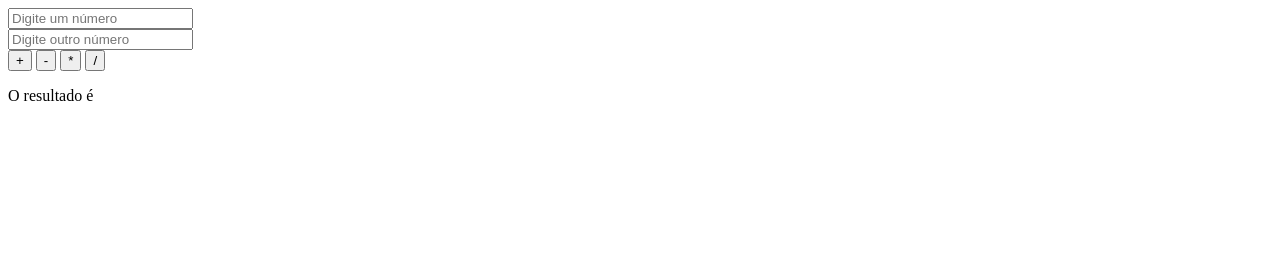
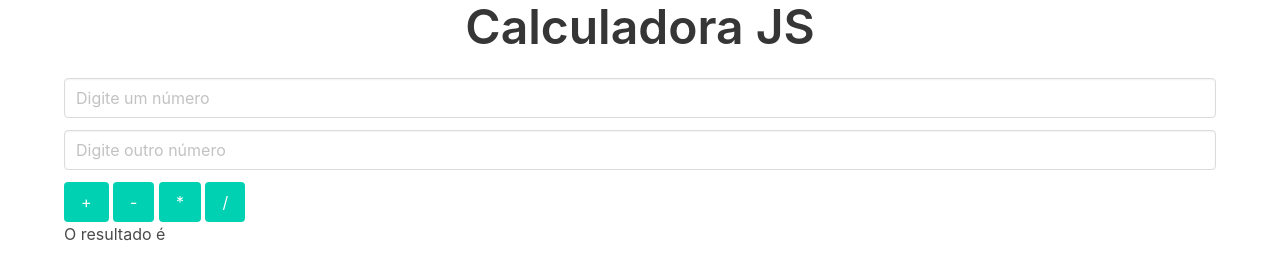
Before and after one commit to LyraMaker/COde, a plain HTML site: page calculadora/index.html in a window 1280 px wide. Drawn offline with nearby package versions, Linux system fonts and the light colour scheme.

Commit message:
Atualização da aula do dia 22/3

```diff
--- a/calculadora/calculadora.js
+++ b/calculadora/calculadora.js
@@ -7,6 +7,33 @@ resultado = caixa1 + caixa2
 mostrarResultado(resultado)
 }
 
+function subtracao(){
+    caixa1 = Number(document.querySelector("#txtN1").value)
+    caixa2 = Number(document.querySelector("#txtN2").value)
+
+    resultado = caixa1 - caixa2
+
+    mostrarResultado(resultado)
+    }
+
+function multiplicacao(){
+caixa1 = Number(document.querySelector("#txtN1").value)
+caixa2 = Number(document.querySelector("#txtN2").value)
+
+resultado = caixa1 * caixa2
+
+mostrarResultado(resultado)
+}
+
+function divisao(){
+    caixa1 = Number(document.querySelector("#txtN1").value)
+    caixa2 = Number(document.querySelector("#txtN2").value)
+
+    resultado = caixa1 + caixa2
+
+    mostrarResultado(resultado)
+    }
+
 function mostrarResultado(texto){
     resultado = document.querySelector("#resultado")
     resultado.textContent = texto
--- a/calculadora/index.html
+++ b/calculadora/index.html
@@ -1,19 +1,34 @@
 <!DOCTYPE html>
 <html lang="en">
+
 <head>
     <meta charset="UTF-8">
     <meta http-equiv="X-UA-Compatible" content="IE=edge">
     <meta name="viewport" content="width=device-width, initial-scale=1.0">
     <title>Calculadora</title>
     <script src="calculadora.js"></script>
+    <link rel="stylesheet" href="https://cdn.jsdelivr.net/npm/bulma@0.9.4/css/bulma.min.css">
 </head>
-<body>
-    <input id="txtN1" type="text" placeholder="Digite um número"> <br>
-    <input id="txtN2" type="text" placeholder="Digite outro número"> <br>
-    <button id="btnSomar" onclick="soma()">+</button>
-    <button id="btnSubtrair">-</button>
-    <button id="btnMultiplicar">*</button>
-    <button id="btnDividir">/</button>
-    <p>O resultado é <span id="resultado"></span></p>
+
+<body class="container">
+    <h1 class="title is-1 has-text-centered">Calculadora JS</h1>
+    <div class="block">
+        <div class="field">
+            <div class="control">
+                <input class="input" id="txtN1" type="text" placeholder="Digite um número">
+            </div>
+        </div>
+        <div class="field">
+            <div class="control">
+                <input id="txtN2" class="input" type="text" placeholder="Digite outro número">
+            </div>
+        </div>
+        <button id="btnSomar" class="button is-primary" onclick="soma()">+</button>
+        <button id="btnSubtrair" class="button is-primary" onclick="subtracao()">-</button>
+        <button id="btnMultiplicar" class="button is-primary" onclick="multiplicacao()">*</button>
+        <button id="btnDividir" class="button is-primary" onclick="divisao()">/</button>
+        <p>O resultado é <span id="resultado"></span></p>
+    </div>
 </body>
+
 </html>
```
